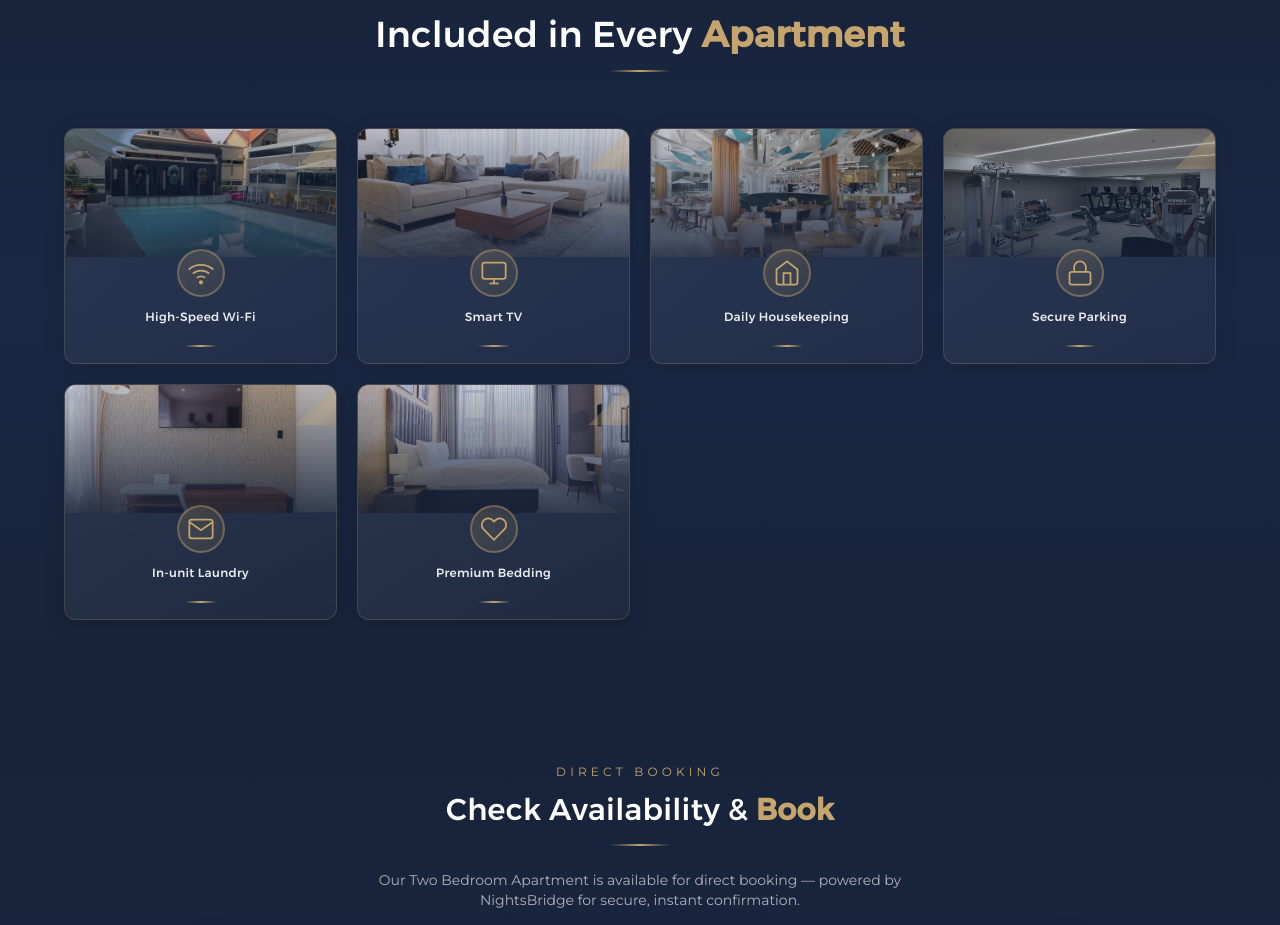
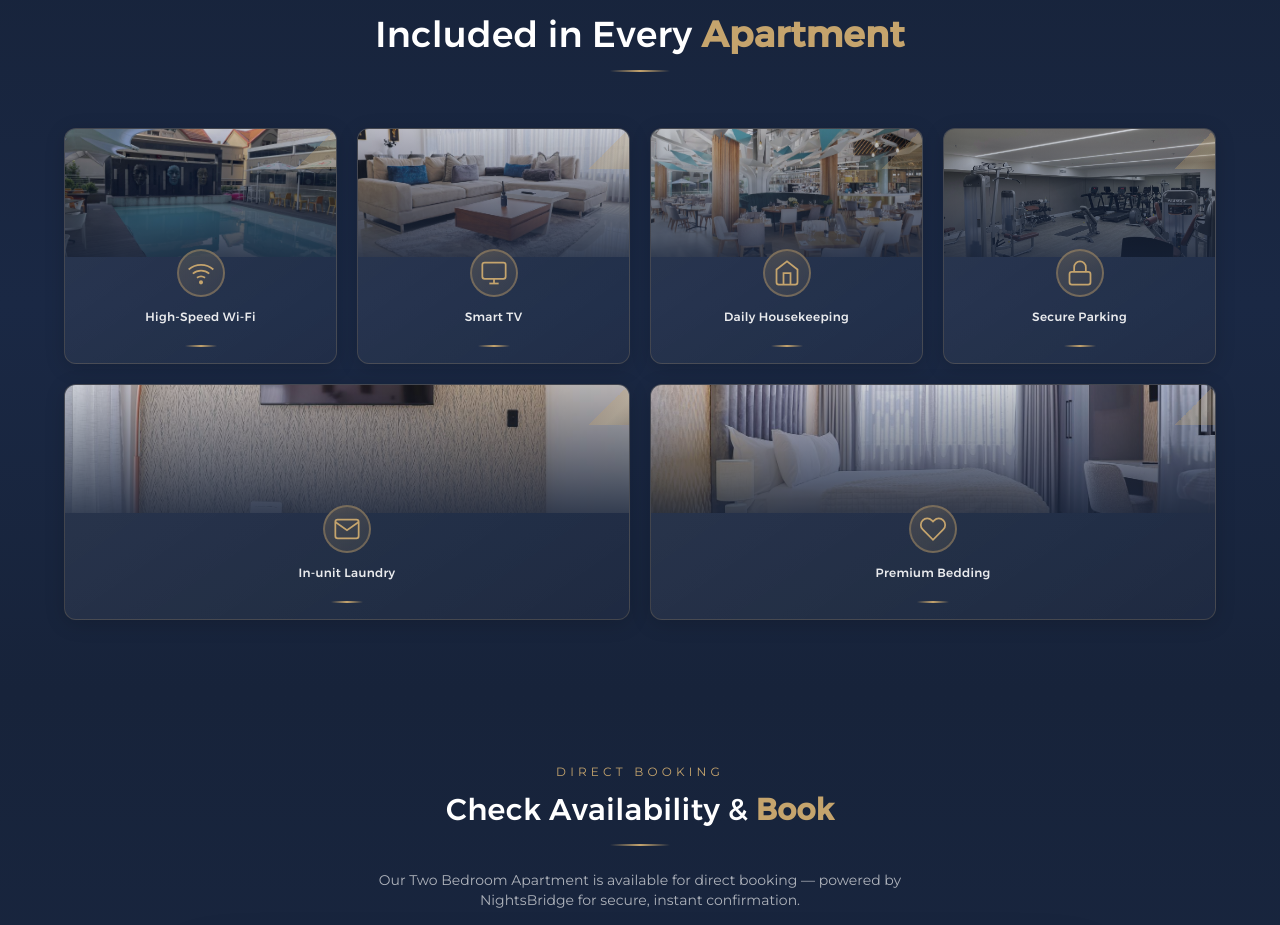
Before and after one commit to osamacreative01-max/URBAN-STAYS, a Next.js app: page /apartments in a window 1280 px wide. Shown: the part 1122-2047 px from the top of the page. Built offline with nearby package versions, Linux system fonts and the light colour scheme.

Commit message:
Center In-unit Laundry and Premium Bedding amenity cards

```diff
--- a/app/apartments/page.tsx
+++ b/app/apartments/page.tsx
@@ -247,7 +247,7 @@ export default function ApartmentsPage() {
           <div className="divider-gold-center" />
         </div>
 
-        <div className="max-w-6xl mx-auto grid grid-cols-2 md:grid-cols-4 gap-4 md:gap-5">
+        <div className="max-w-6xl mx-auto grid grid-cols-2 md:grid-cols-4 gap-4 md:gap-5 justify-center">
           {[
             {
               icon: (
@@ -316,7 +316,7 @@ export default function ApartmentsPage() {
           ].map((item, i) => (
             <div
               key={i}
-              className="group relative rounded-xl overflow-hidden transition-all duration-500 card-hover reveal-scale flex flex-col"
+              className={`group relative rounded-xl overflow-hidden transition-all duration-500 card-hover reveal-scale flex flex-col ${i >= 4 ? "md:col-span-2" : ""}`}
               style={{
                 background: "linear-gradient(145deg, rgba(255,255,255,0.08) 0%, rgba(255,255,255,0.03) 100%)",
                 border: "1px solid rgba(197,164,109,0.2)",
```
